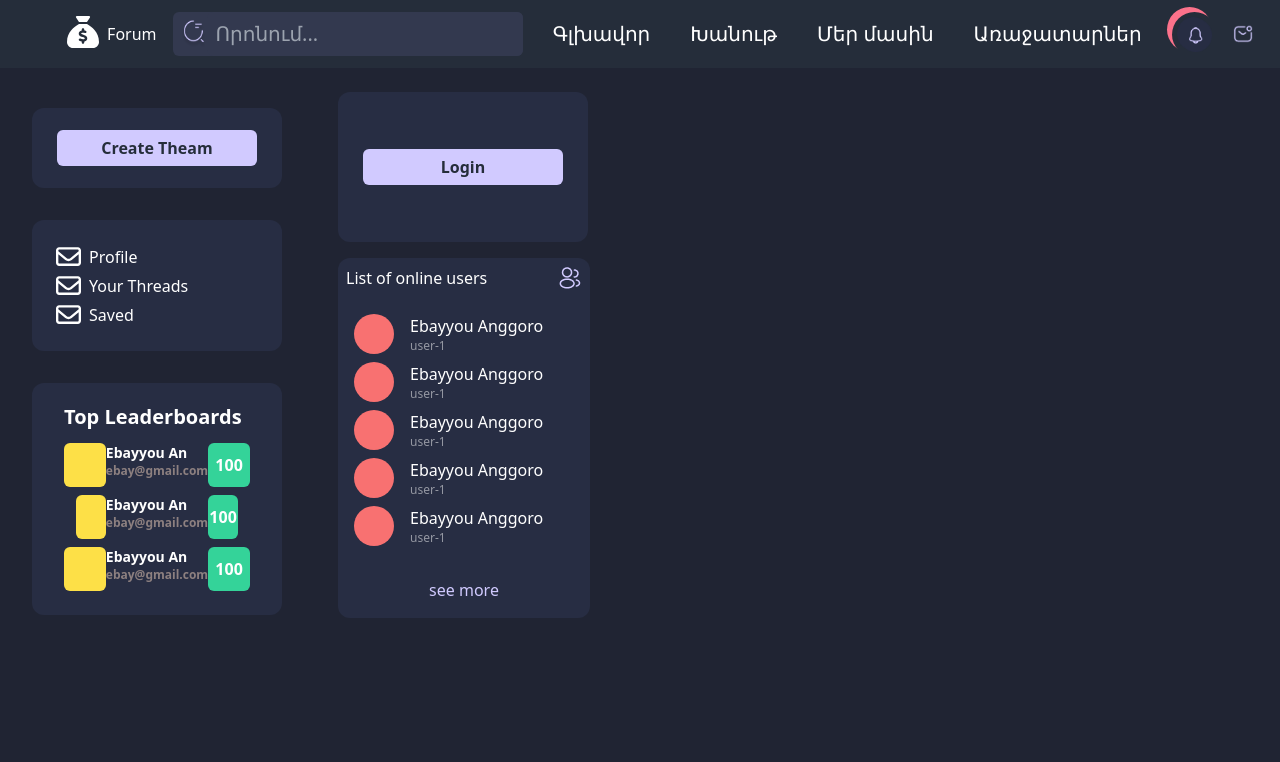
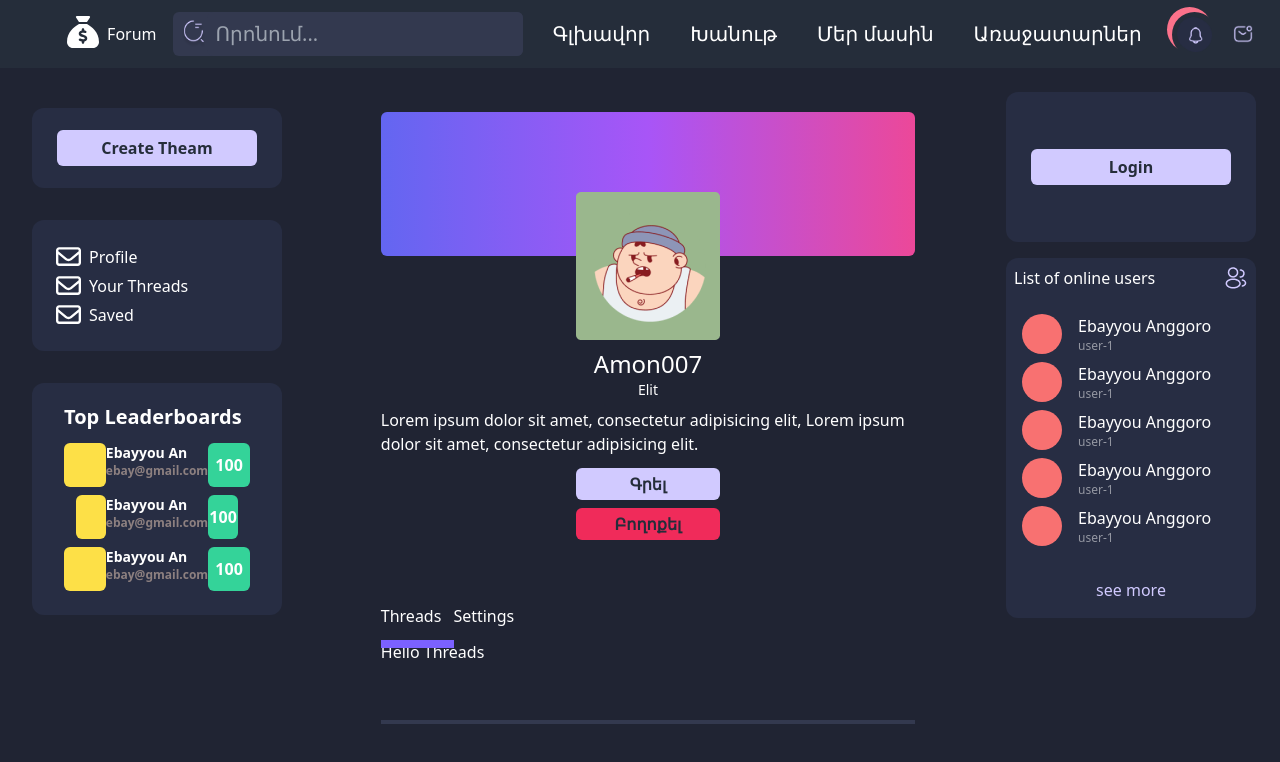
Before and after one commit to GorNavasardyan3/forum_project, a React (Create React App) app: page /user in a window 1280 px wide. Shown: the top 762 px of the page. Built offline with nearby package versions, Linux system fonts and the light colour scheme.

Commit message:
userMenu

```diff
--- a/src/App.js
+++ b/src/App.js
@@ -8,6 +8,7 @@ import { useState } from "react";
 import { FontAwesomeIcon } from "@fortawesome/react-fontawesome";
 import { faChevronRight } from "@fortawesome/free-solid-svg-icons";
 import AddResponse from "./components/AddResponse";
+import User from "./pages/User";
 
 function App() {
   const [mobileSidebarAside,setMobileSidebarAside] = useState(false)
@@ -27,6 +28,7 @@ function App() {
         <Routes>
           <Route path="/" element={<Home/>} className="w-full h-full"/>
           <Route path="/addresponse" element={<AddResponse/>} className="w-full h-full"/>
+          <Route path="/user" element={<User/>} className="w-full h-full"/>
         </Routes>
         <Aside/>
       </div>
--- /dev/null
+++ b/src/components/User/Background.jsx
@@ -0,0 +1,14 @@
+import React from "react";
+
+function Background() {
+
+    return(
+        <div className=" relative w-4/5 h-36 my-11 rounded-md bg-gradient-to-r from-indigo-500 via-purple-500 to-pink-500">
+            <div className="absolute top-20 flex justify-center w-full ">
+                <img src="/images/Profile.png" alt="" />
+            </div>
+        </div>
+    )
+}
+
+export default Background;
--- /dev/null
+++ b/src/components/User/Settings.jsx
@@ -0,0 +1,12 @@
+import React from "react";
+
+function Settings() {
+
+    return(
+        <div className=" w-11/12 h-20">
+            Hello Settings
+        </div>
+    )
+}
+
+export default Settings;
--- /dev/null
+++ b/src/components/User/Threads.jsx
@@ -0,0 +1,12 @@
+import React from "react";
+
+function Threads() {
+
+    return(
+        <div className=" w-11/12 h-20">
+            Hello Threads
+        </div>
+    )
+}
+
+export default Threads;
--- /dev/null
+++ b/src/components/User/UserNavbar.jsx
@@ -0,0 +1,41 @@
+import React, { useEffect, useState } from 'react';
+import { Link } from 'react-router-dom'
+import Threads from './Threads';
+import Settings from './Settings';
+
+function UserNavbar() {
+    const [getNavigationCount, setNavigationCount]=  useState(0)
+    const [getNavigationId, setNavigationId]=  useState('threads')
+    const [getWidth, setWidth] = useState(0)
+    const [getPositionLeft, setPositionLeft] = useState(0)
+
+    const navigations = {
+        0: <Threads/>,
+        1: <Settings/>,
+    }
+
+
+
+    useEffect(() => {
+        if(getNavigationId){
+            const element = document.getElementById(getNavigationId)
+            setPositionLeft(element.offsetLeft)
+
+            setWidth(element.clientWidth);
+
+        }
+    }, [getNavigationId])
+
+    return(
+        <div className=' relative w-4/5 border-b-4 border-[#33394F]'>
+            <div className='py-3'>
+                <button id="threads" onClick={()=>{setNavigationCount(0); setNavigationId("threads")}} className='pr-3'>Threads</button>
+                <button id="settings" onClick={()=>{setNavigationCount(1); setNavigationId("settings")}}>Settings</button>
+            </div>
+            <div className=" duration-200 absolute bg-[#7B61FF]  h-2" style={{width: `${getWidth}px`, left:`${getPositionLeft}px`}}></div>
+            {navigations[getNavigationCount]}
+        </div>
+    )
+}
+
+export default UserNavbar;
--- /dev/null
+++ b/src/pages/User.jsx
@@ -0,0 +1,21 @@
+import React from 'react'
+import Background from '../components/User/Background'
+import Button from '../ui/Button';
+import UserNavbar from '../components/User/UserNavbar';
+function User() {
+    return (
+      <div className=' text-white w-full h-full flex flex-col justify-center items-center'>
+        <Background/>
+        <div className='w-4/5 py-12 flex justify-center items-center flex-col'>
+            <h3 className=' text-2xl'>Amon007</h3>
+            <p className=' text-sm'>Elit</p>
+            <p className=' text-base my-2'>Lorem ipsum dolor sit amet, consectetur adipisicing elit, Lorem ipsum dolor sit amet, consectetur adipisicing elit. </p>
+            <button className='light-first-bg-color w-36 rounded-md p-1 second_color m-1 font-bold'>Գրել</button>
+            <button className=' bg-[#F02B5A] w-36 rounded-md p-1 second_color m-1 font-bold'>Բողոքել</button>
+        </div>
+        <UserNavbar/>
+      </div>
+    )
+  }
+
+export default User
```
Also changed, not shown: public/images/Profile.png (added).
